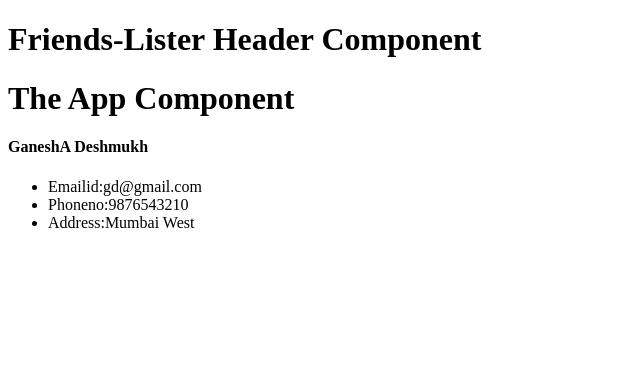
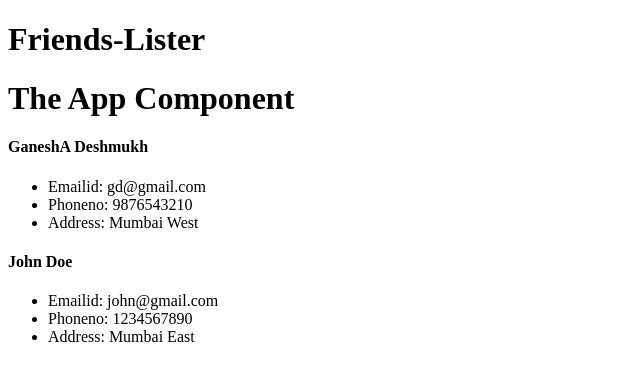
Before and after one commit to ganesh-deshmukh/friends-list, a React (Create React App) app: page / in a window 1280 px wide. Shown: the top 380 px of the page, without its empty margins (0-640 px from the left). Built offline with nearby package versions, Linux system fonts and the light colour scheme.

Commit message:
passing props to child components.

```diff
--- a/src/App.js
+++ b/src/App.js
@@ -7,9 +7,20 @@ class App extends Component {
   render() {
     return (
       <div className="App">
-        <Header />
+        <Header branding="Friends-Lister" />
         <h1>The App Component </h1>
-        <Friends />
+        <Friends
+          name="GaneshA Deshmukh"
+          email="gd@gmail.com"
+          phone="9876543210"
+          addr="Mumbai West"
+        />
+        <Friends
+          name="John Doe"
+          email="john@gmail.com"
+          phone="1234567890"
+          addr="Mumbai East"
+        />
       </div>
     );
   }
--- a/src/Friends.js
+++ b/src/Friends.js
@@ -4,11 +4,11 @@ class Friends extends Component {
   render() {
     return (
       <div>
-        <h4>GaneshA Deshmukh</h4>
+        <h4>{this.props.name} </h4>
         <ul>
-          <li>Emailid:gd@gmail.com</li>
-          <li>Phoneno:9876543210</li>
-          <li>Address:Mumbai West</li>
+          <li>Emailid: {this.props.email} </li>
+          <li>Phoneno: {this.props.phone} </li>
+          <li>Address: {this.props.addr} </li>
         </ul>
       </div>
     );
--- a/src/Header.js
+++ b/src/Header.js
@@ -1,13 +1,11 @@
-import React, { Component } from "react";
+import React from "react";
 
-class Header extends Component {
-  render() {
-    return (
-      <div>
-        <h1>Friends-Lister Header Component</h1>
-      </div>
-    );
-  }
-}
+const Header = props => {
+  return (
+    <div>
+      <h1>{props.branding}</h1>
+    </div>
+  );
+};
 
 export default Header;
```
